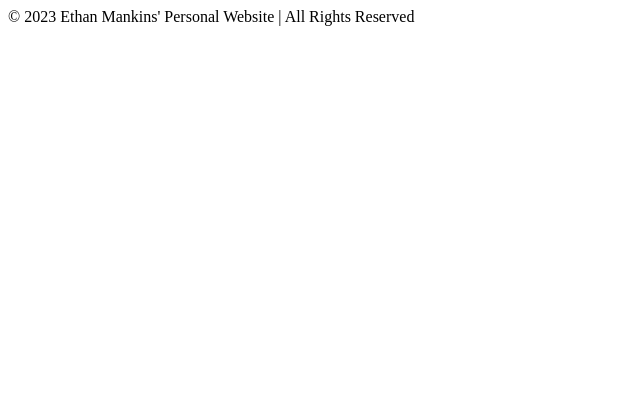
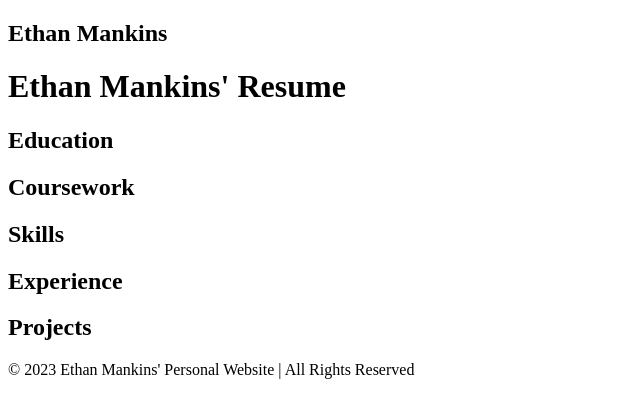
Before and after one commit to Elmanhands/Elmanhands.github.io, a plain HTML site: page resume.html in a window 1280 px wide. Shown: the whole page, without its empty margins (0-640 px from the left). Drawn offline with Linux system fonts and the light colour scheme.

Commit message:
add: classes and sturcture to index.html portfolio.html and resume.html

```diff
--- a/resume.html
+++ b/resume.html
@@ -4,15 +4,28 @@
     <title>Personal Website</title>
   </head>
   <body>
-    <nav></nav>
+    <nav class="resume">
+      <h1 class="logo">Ethan Mankins</h1>
+    </nav>
     <main>
-      <section></section>
-      <section></section>
-      <section></section>
-      <section></section>
-      <section></section>
+      <h1 class="resume">Ethan Mankins' Resume</h1>
+      <div class="resume">
+        <section class="section">
+          <h2 class="section-title">Education</h2>
+        </section>
+        <section class="section">
+          <h2 class="section-title">Coursework</h2>
+        </section>
+        <section class="section"><h2 class="section-title">Skills</h2></section>
+        <section class="section">
+          <h2 class="section-title">Experience</h2>
+        </section>
+        <section class="section">
+          <h2 class="section-title">Projects</h2>
+        </section>
+      </div>
     </main>
-    <footer>
+    <footer class="footer">
       © 2023 Ethan Mankins' Personal Website | All Rights Reserved
     </footer>
   </body>
```
Also changed, not shown: index.html (+18 -9 lines), portfolio.html (+9 -3 lines).
